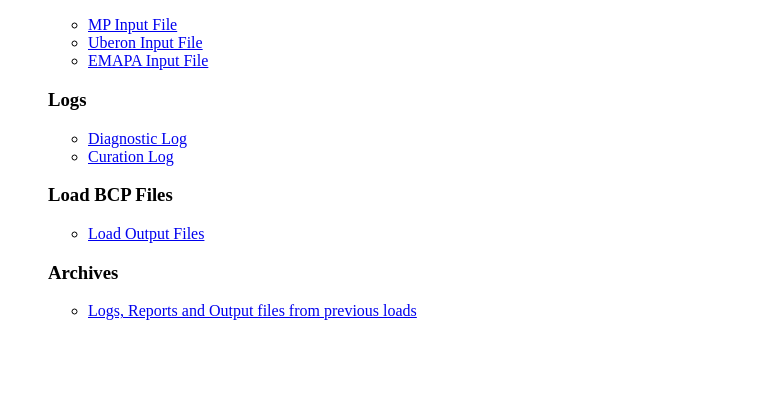
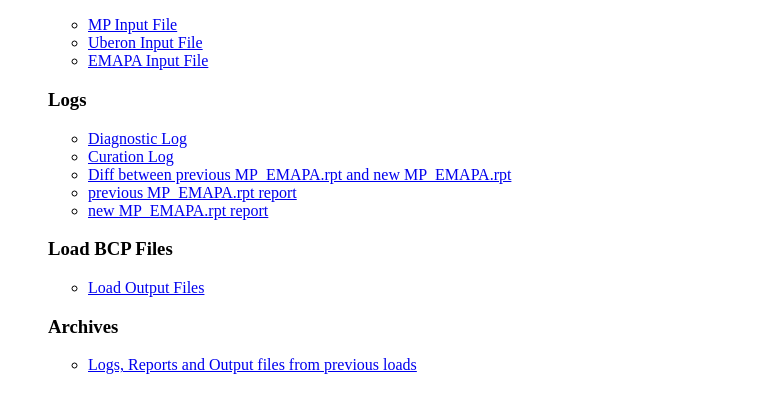
Before and after one commit to mgijax/mp_emapaload, a plain HTML site: page index.html in a window 1280 px wide. Shown: the part 91-504 px from the top of the page, without its empty margins (0-758 px from the left). Drawn offline with Linux system fonts and the light colour scheme.

Commit message:
TR12953/add diff reporting

```diff
--- a/index.html
+++ b/index.html
@@ -13,6 +13,9 @@
 <UL>
 <LI><A HREF="/data/loads/mp_emapaload/logs/mp_emapaload.diag.log">Diagnostic Log</A>
 <LI><A HREF="/data/loads/mp_emapaload/logs/mp_emapaload.cur.log">Curation Log</A>
+<LI><A HREF="/data/loads/mp_emapaload/reports/diff_previous_to_new">Diff between previous MP_EMAPA.rpt and new MP_EMAPA.rpt</A>
+<LI><A HREF="/data/loads/mp_emapaload/reports/MP_EMAPA.rpt.previous">previous MP_EMAPA.rpt report</A>
+<LI><A HREF="/data/loads/mp_emapaload/reports/MP_EMAPA.rpt.new">new MP_EMAPA.rpt report</A>
 </UL>
 
 <H3>Load BCP Files</H3>
```
Also changed, not shown: 2 other files.
